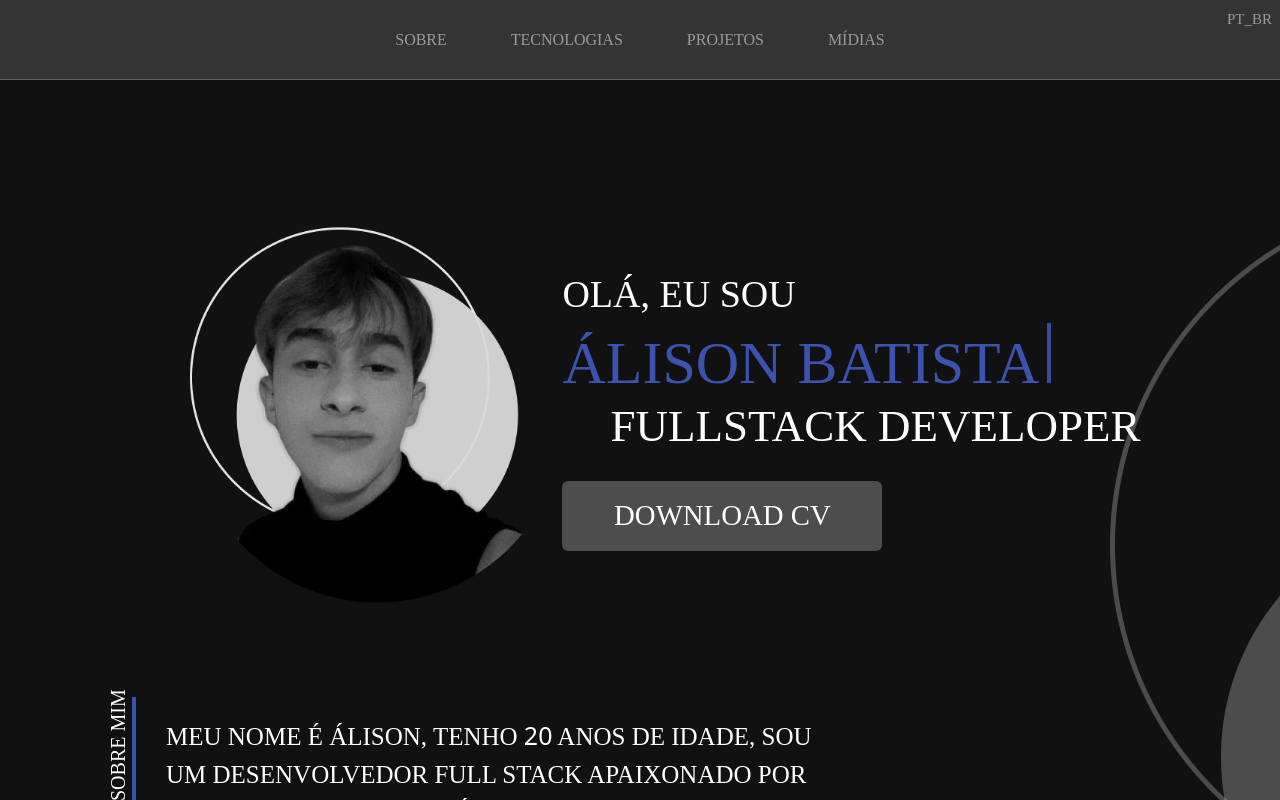
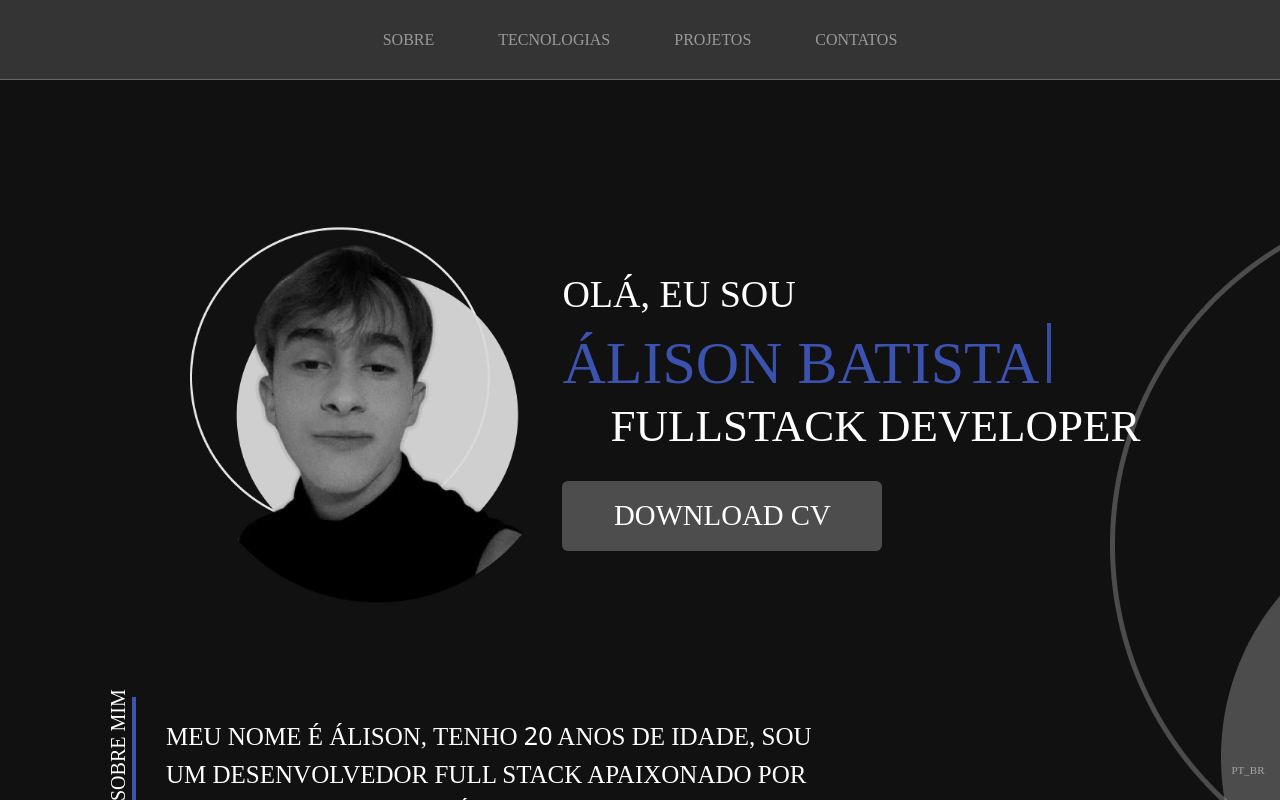
Before and after one commit to alisonnRB/new-portifolio, a React (Create React App) app: page / in a window 1280 px wide. Built offline with nearby package versions, Linux system fonts and the light colour scheme.

Commit message:
lang adsjust

```diff
--- a/src/components/body/index.jsx
+++ b/src/components/body/index.jsx
@@ -4,16 +4,18 @@ import About from "../about";
 import Tecnology from "../tecnology";
 import Projects from "../projects";
 import Midia from "../midia";
+import FloatBt from "../floatBt";
 
 export default function Body(){
     const [lang, setLang] = useState('PT_BR');
     return(
         <main className="h-screen w-[100vw] bg-background flex flex-col pt-[120px] pb-[300px] overflow-y-auto overflow-x-hidden">
-            <Header  setLang={setLang} lang={lang}/>
+            <Header lang={lang}/>
             <About lang={lang}/>
             <Tecnology lang={lang}/>
             <Projects lang={lang} />
             <Midia lang={lang} />
+            <FloatBt setLang={setLang} lang={lang} />
         </main>
     );
 }
--- /dev/null
+++ b/src/components/floatBt/index.jsx
@@ -0,0 +1,9 @@
+import React from "react";
+
+export default function FloatBt(props){
+    return(
+        <div  onClick={()=>{props.lang == "PT_BR" ? props.setLang("EN_US") : props.setLang("PT_BR")}} className="h-14 w-14 fixed rounded bottom-1 right-1 flex items-center justify-center cursor-pointer hover:bg-filter text-fontCol hover:text-white">
+            <p className="text-inherit text-[11px] relative top-[0.35ch]">{props.lang}</p>
+        </div>
+    );
+}
--- a/src/components/header/index.jsx
+++ b/src/components/header/index.jsx
@@ -5,7 +5,7 @@ export default function Header(props) {
         about: {"PT_BR": "SOBRE", "EN_US": "ABOUT"},
         tech: {"PT_BR": "TECNOLOGIAS", "EN_US": "TECHNOLOGIES"},
         projeto: {"PT_BR": "PROJETOS", "EN_US": "PROJECTS"},
-        contato: {"PT_BR": "MÍDIAS", "EN_US": "MEDIA"},
+        contato: {"PT_BR": "CONTATOS", "EN_US": "CONTACTS"},
     }
 
     return (
@@ -16,8 +16,6 @@ export default function Header(props) {
                 <p className="text-fontCol hover:text-white cursor-pointer">{text.projeto[props.lang]}</p>
                 <p className="text-fontCol hover:text-white cursor-pointer">{text.contato[props.lang]}</p>
             </span>
-
-            <p className="text-fontCol hover:text-white cursor-pointer absolute right-2 top-2 text-[15px]" onClick={()=>{props.lang == "PT_BR" ? props.setLang("EN_US") : props.setLang("PT_BR")}}>{props.lang}</p>
         </header>
     );
 }
--- a/src/components/midia/index.jsx
+++ b/src/components/midia/index.jsx
@@ -4,12 +4,12 @@ import git from '../../assets/contatos/git_hub.png';
 import linke from '../../assets/contatos/linkedin.png';
 import phone from '../../assets/contatos/phone.png';
 
-export default function Midia() {
+export default function Midia(props) {
     return (
         <section className="flex flex-col items-center justify-center mt-80">
             <span id="midia"></span>
 
-            <p className="text-[40px] mb-44">CONTATOS</p>
+            <p className="text-[40px] mb-44">{props.lang == "PT_BR" ? "CONTATOS" : "CONTACTS"}</p>
 
 
             <span className="flex items-center justify-center gap-20 flex-wrap">
```
